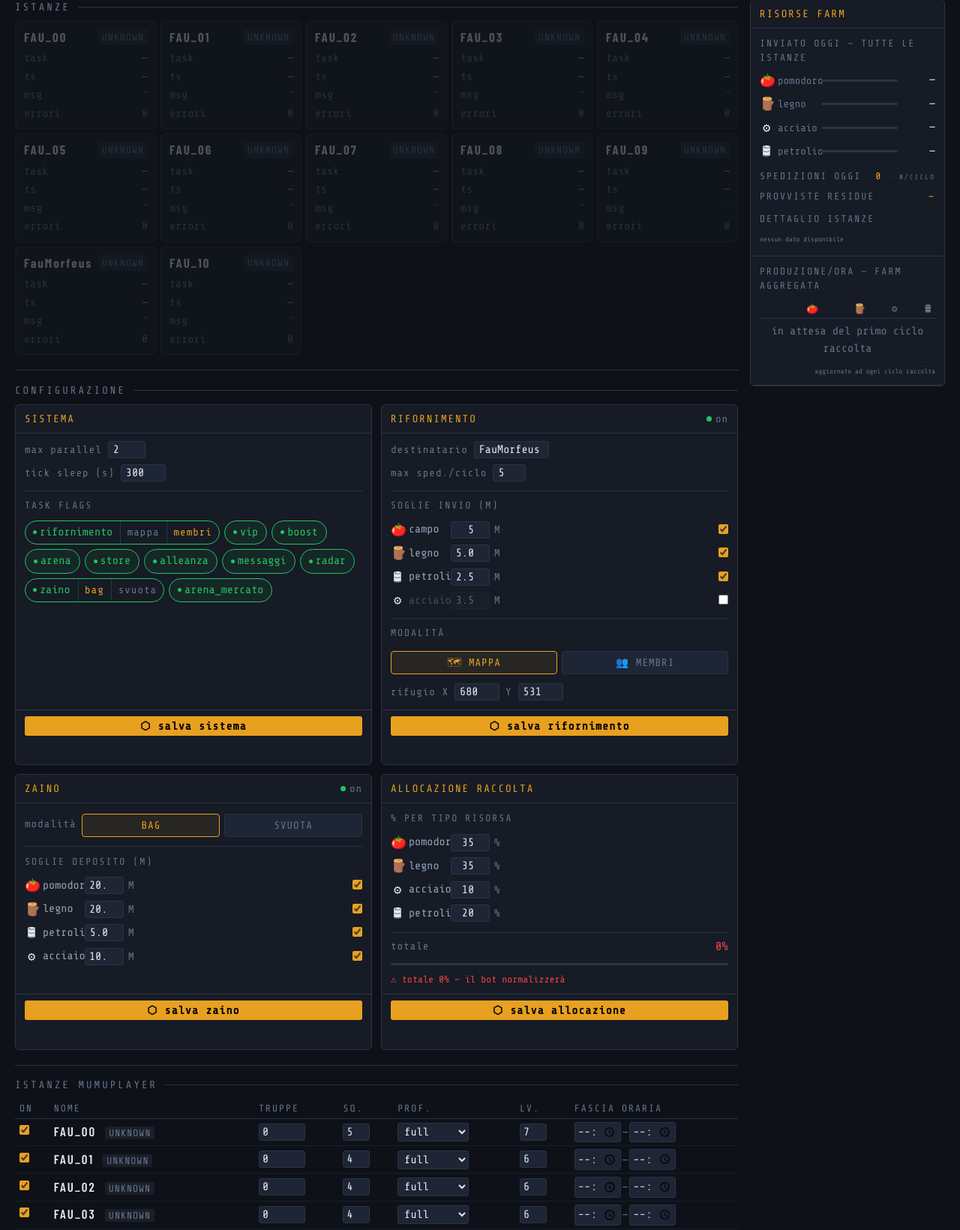
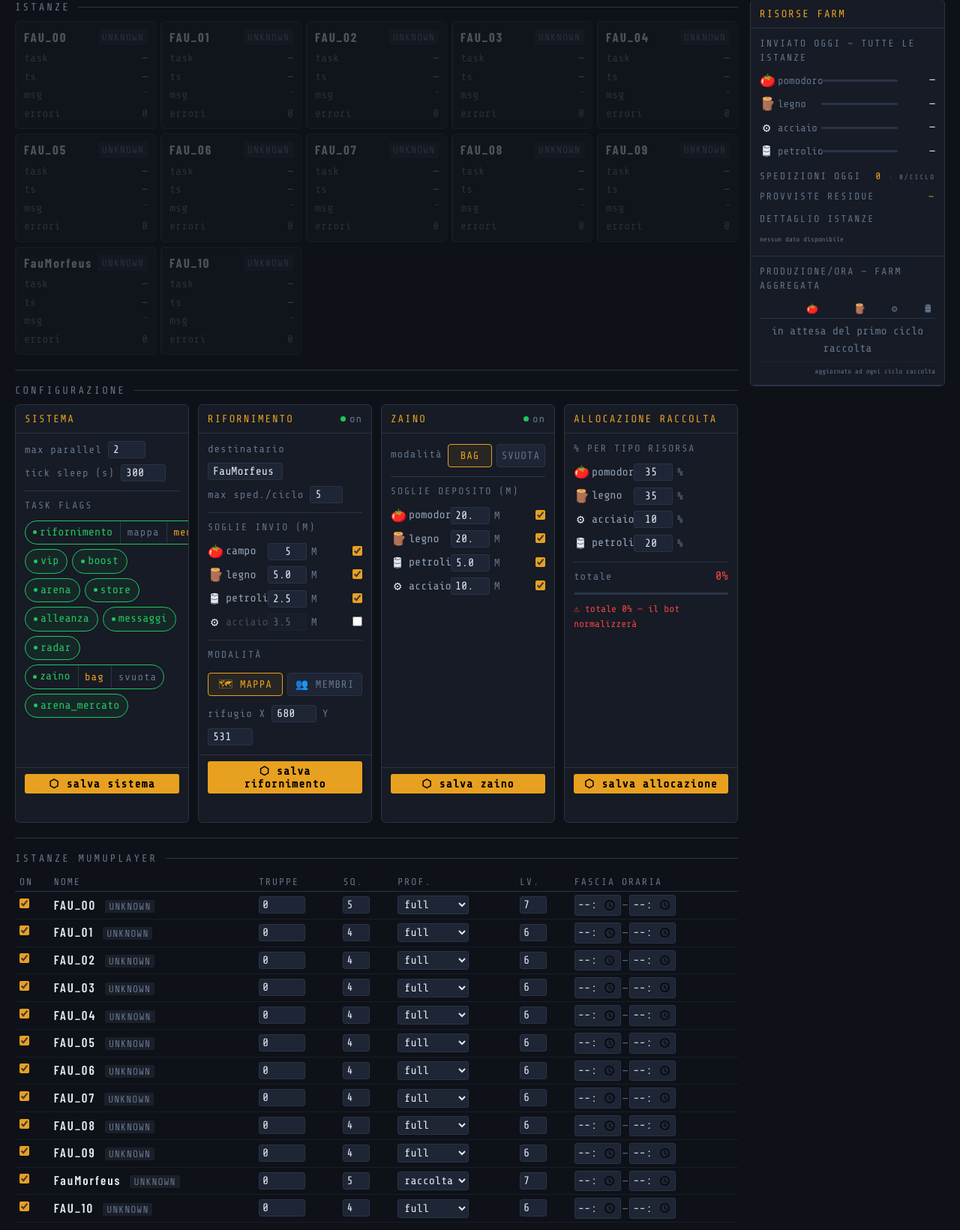
Before and after one commit to faustodba/doomsday-engine, a FastAPI app: page /ui in a window 1280 px wide. Shown: the part 69-1709 px from the top of the page at 75% size. Run offline with FastAPI, Linux system fonts and the light colour scheme; some libraries are stand-ins or nearby versions; some web fonts are replaced.

Commit message:
ui: cfg4 su riga unica (4 colonne)
Co-Authored-By: Claude Opus 4.7 (1M context) <noreply@anthropic.com>

```diff
--- a/dashboard/static/style.css
+++ b/dashboard/static/style.css
@@ -259,7 +259,7 @@ html, body {
 
 /* ── Config 3 colonne ────────────────────────────────────── */
 .cfg3 { display: grid; grid-template-columns: repeat(3, 1fr); gap: var(--gap); }
-.cfg4 { display: grid; grid-template-columns: repeat(2, 1fr); gap: var(--gap); }
+.cfg4 { display: grid; grid-template-columns: repeat(4, 1fr); gap: var(--gap); }
 .col-box {
   background: var(--bg2); border: 0.5px solid var(--border);
   border-radius: var(--r); overflow: hidden; display: flex; flex-direction: column;
```
